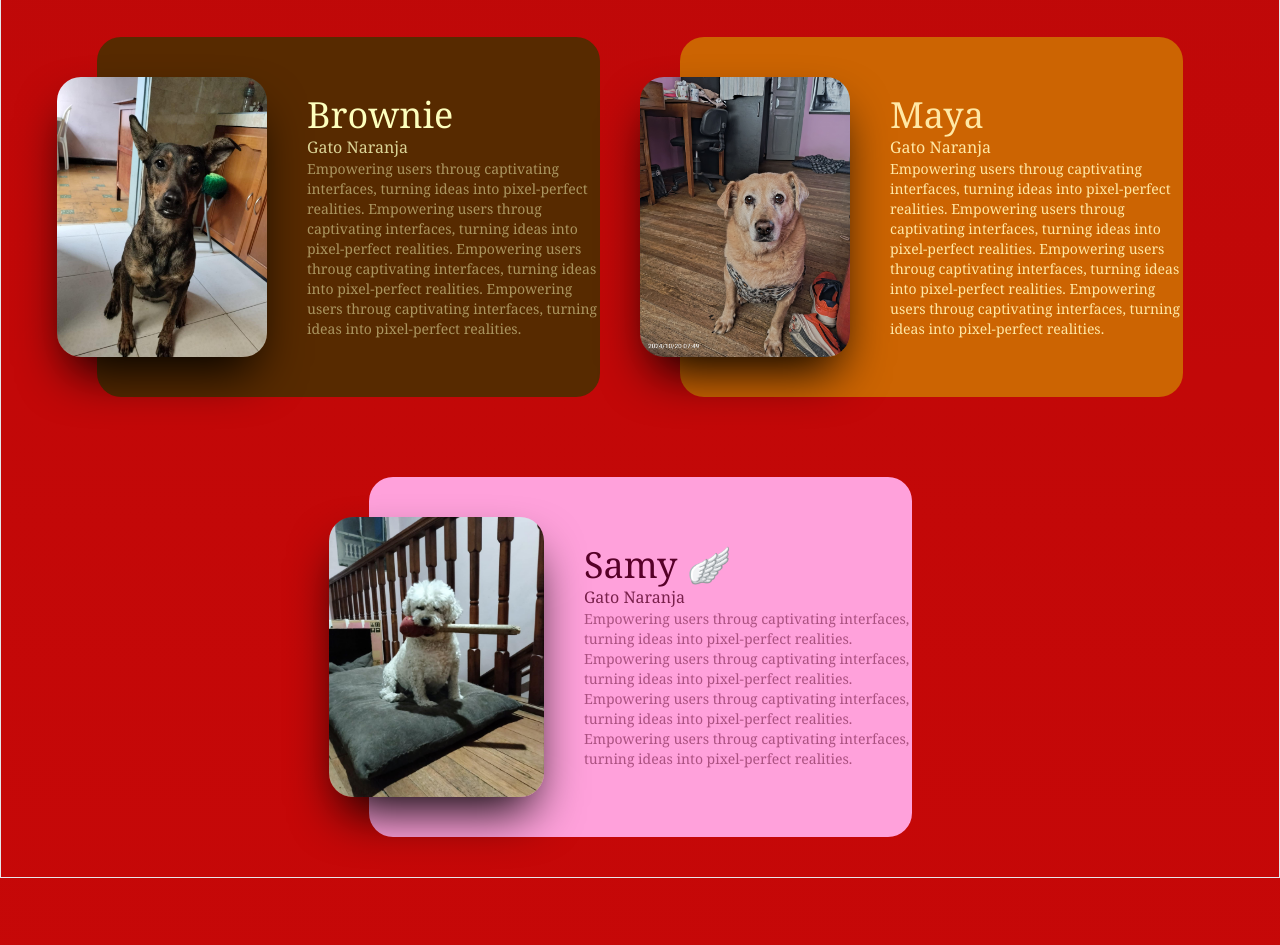
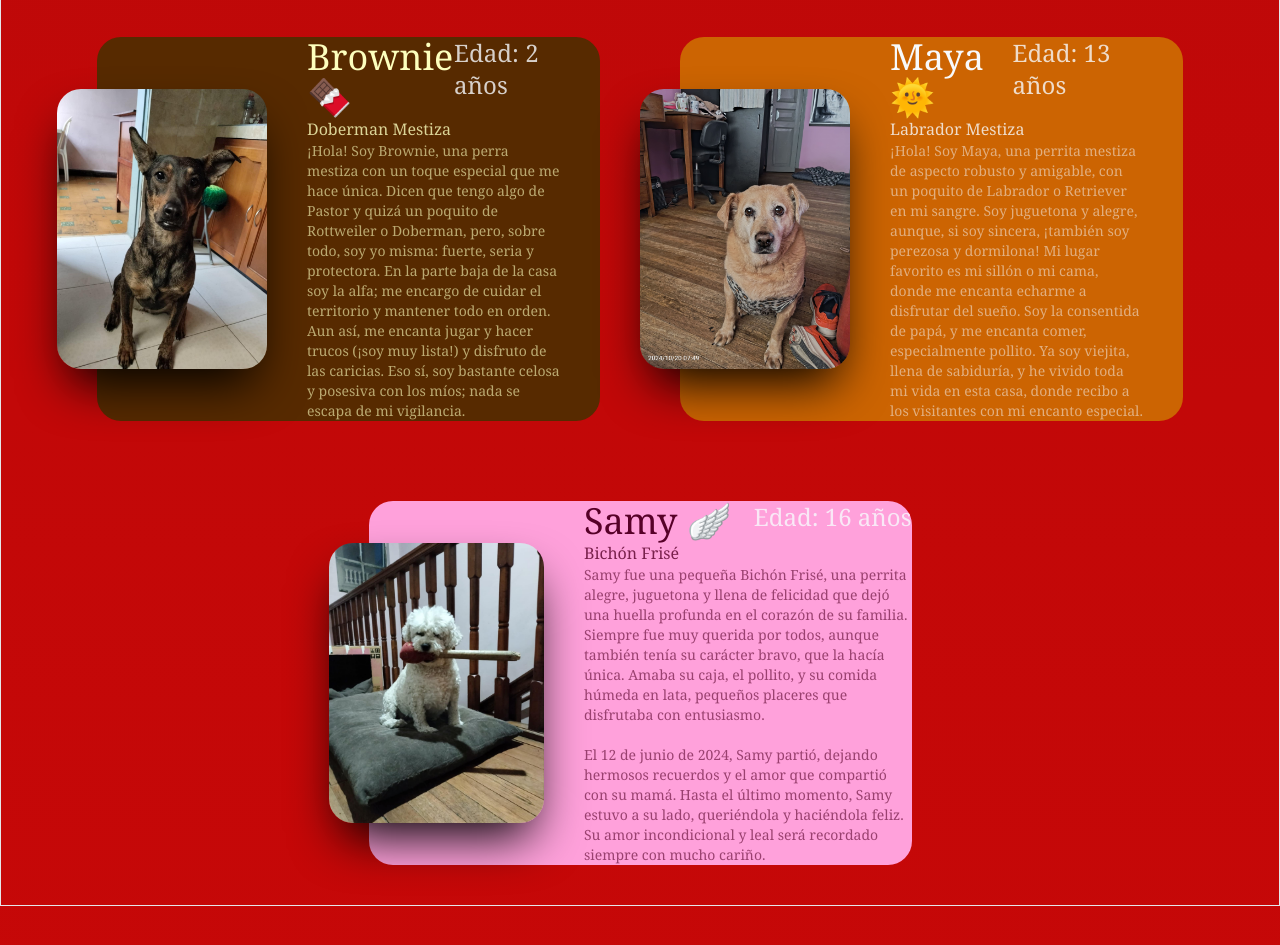
Before and after one commit to JulianMbp/portfolio, a Next.js app: page / in a window 1280 px wide. Shown: the part 8380-9325 px from the top of the page. Built offline with nearby package versions, Linux system fonts and the light colour scheme.

Commit message:
agregar cositas de pets

```diff
--- a/app/sections/Pets/Brownie.tsx
+++ b/app/sections/Pets/Brownie.tsx
@@ -11,13 +11,15 @@ const BrownieCard = () => {
         h-[150px] w-[150px] sm:h-[250px] sm:w-[90%] -mt-10
         lg:my-10 lg:-ml-10 lg:h-[280px] lg:w-[250px]
         object-cover lg:object-cover shadow-2xl shadow-black" src={Brownie} alt="" />
-        <dl className=" order-2 lg:w-[70%] text-center lg:text-left flex flex-col justify-center text-brownieColor-100 font-serif">
-            <h1 className="text-4xl lg:text-left ">Brownie</h1>
-            <p className=" text-brownieColor-100 text-opacity-80">Gato Naranja</p>
-            <p className=" text-brownieColor-100 text-sm text-opacity-50 pb-5 px-10 lg:px-0 lg:pb-0">Empowering users throug captivating interfaces, turning ideas into pixel-perfect realities.
-            Empowering users throug captivating interfaces, turning ideas into pixel-perfect realities.
-            Empowering users throug captivating interfaces, turning ideas into pixel-perfect realities.
-            Empowering users throug captivating interfaces, turning ideas into pixel-perfect realities.
+        <dl className=" order-2 lg:w-[70%] text-center lg:text-left flex flex-col justify-center text-brownieColor-100 font-serif pr-10">
+
+            <dl className="flex justify-between">
+                <h1 className="text-4xl lg:text-left ">Brownie 🍫</h1>
+                <h1 className="text-2xl  text-slate-50 text-opacity-80">Edad: 2 años</h1>
+            </dl>
+            <p className=" text-brownieColor-100 text-opacity-80">Doberman Mestiza</p>
+            <p className=" text-brownieColor-100 text-sm text-opacity-60 pb-5 px-10 lg:px-0 lg:pb-0 lg:text-left">
+                ¡Hola! Soy Brownie, una perra mestiza con un toque especial que me hace única. Dicen que tengo algo de Pastor y quizá un poquito de Rottweiler o Doberman, pero, sobre todo, soy yo misma: fuerte, seria y protectora. En la parte baja de la casa soy la alfa; me encargo de cuidar el territorio y mantener todo en orden. Aun así, me encanta jugar y hacer trucos (¡soy muy lista!) y disfruto de las caricias. Eso sí, soy bastante celosa y posesiva con los míos; nada se escapa de mi vigilancia.
             </p>
         </dl>
         </dl>
--- a/app/sections/Pets/Maya.tsx
+++ b/app/sections/Pets/Maya.tsx
@@ -10,13 +10,15 @@ const mayaCard = () => {
         h-[150px] w-[150px] sm:h-[250px] sm:w-[90%] -mt-10
         lg:my-10 lg:-ml-10 lg:h-[280px] lg:w-[250px]
         object-cover lg:object-cover shadow-2xl shadow-black" src={Maya} alt="" />
-        <dl className=" order-2 lg:w-[70%] text-center lg:text-left flex flex-col justify-center text-brunoColor-200 font-serif">
-            <h1 className="text-4xl lg:text-left ">Maya</h1>
-            <p className=" text-opacity-80">Gato Naranja</p>
-            <p className="  text-sm text-opacity-50 pb-5 px-10 lg:px-0 lg:pb-0">Empowering users throug captivating interfaces, turning ideas into pixel-perfect realities.
-            Empowering users throug captivating interfaces, turning ideas into pixel-perfect realities.
-            Empowering users throug captivating interfaces, turning ideas into pixel-perfect realities.
-            Empowering users throug captivating interfaces, turning ideas into pixel-perfect realities.
+        <dl className=" order-2 lg:w-[70%] text-center lg:text-left flex flex-col justify-center text-brunoColor-200 font-serif pr-10">
+
+            <dl className="flex justify-between">
+            <h1 className="text-4xl lg:text-left text-slate-50">Maya 🌞</h1>
+                <h1 className="text-2xl  text-slate-50 text-opacity-80">Edad: 13 años</h1>
+            </dl>
+            <p className="text-slate-50 text-opacity-80">Labrador Mestiza</p>
+            <p className="text-slate-50  text-sm text-opacity-50 pb-5 px-10 lg:px-0 lg:pb-0 lg:text-left">
+                ¡Hola! Soy Maya, una perrita mestiza de aspecto robusto y amigable, con un poquito de Labrador o Retriever en mi sangre. Soy juguetona y alegre, aunque, si soy sincera, ¡también soy perezosa y dormilona! Mi lugar favorito es mi sillón o mi cama, donde me encanta echarme a disfrutar del sueño. Soy la consentida de papá, y me encanta comer, especialmente pollito. Ya soy viejita, llena de sabiduría, y he vivido toda mi vida en esta casa, donde recibo a los visitantes con mi encanto especial.
             </p>
         </dl>
         </dl>
--- a/app/sections/Pets/Samy.tsx
+++ b/app/sections/Pets/Samy.tsx
@@ -12,12 +12,17 @@ const SamyCard = () => {
             lg:my-10 lg:-ml-10 lg:h-[280px] lg:w-[250px]
             object-cover lg:object-cover shadow-2xl shadow-black" src={Samy} alt="" />
             <dl className=" order-2 lg:w-[70%] text-center lg:text-left flex flex-col justify-center text-lunaColor-950 font-serif">
+
+            <dl className="flex justify-between">
                 <h1 className="text-4xl lg:text-left ">Samy 🪽</h1>
-                <p className=" text-lunaColor-950 text-opacity-80">Gato Naranja</p>
-                <p className=" text-lunaColor-950 text-sm text-opacity-50 pb-5 px-10 lg:px-0 lg:pb-0">Empowering users throug captivating interfaces, turning ideas into pixel-perfect realities.
-                Empowering users throug captivating interfaces, turning ideas into pixel-perfect realities.
-                Empowering users throug captivating interfaces, turning ideas into pixel-perfect realities.
-                Empowering users throug captivating interfaces, turning ideas into pixel-perfect realities.
+                <h1 className="text-2xl  text-slate-50 text-opacity-80">Edad: 16 años</h1>
+            </dl>
+                <p className=" text-lunaColor-950 text-opacity-80">Bichón Frisé</p>
+                <p className=" text-lunaColor-950 text-sm text-opacity-60 pb-5 px-10 lg:px-0 lg:pb-0 lg:text-left">
+                    Samy fue una pequeña Bichón Frisé, una perrita alegre, juguetona y llena de felicidad que dejó una huella profunda en el corazón de su familia. Siempre fue muy querida por todos, aunque también tenía su carácter bravo, que la hacía única. Amaba su caja, el pollito, y su comida húmeda en lata, pequeños placeres que disfrutaba con entusiasmo.
+        <br />
+        <br />
+El 12 de junio de 2024, Samy partió, dejando hermosos recuerdos y el amor que compartió con su mamá. Hasta el último momento, Samy estuvo a su lado, queriéndola y haciéndola feliz. Su amor incondicional y leal será recordado siempre con mucho cariño.
                 </p>
             </dl>
             </dl>
```
